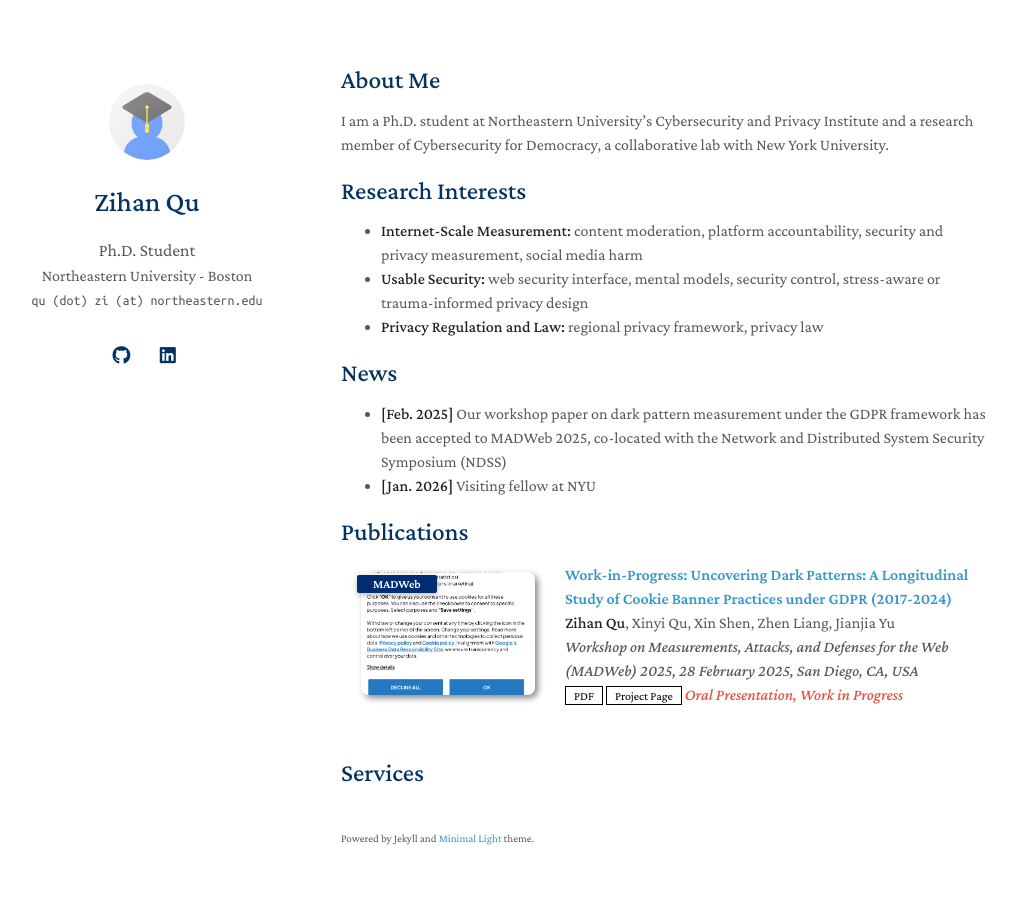
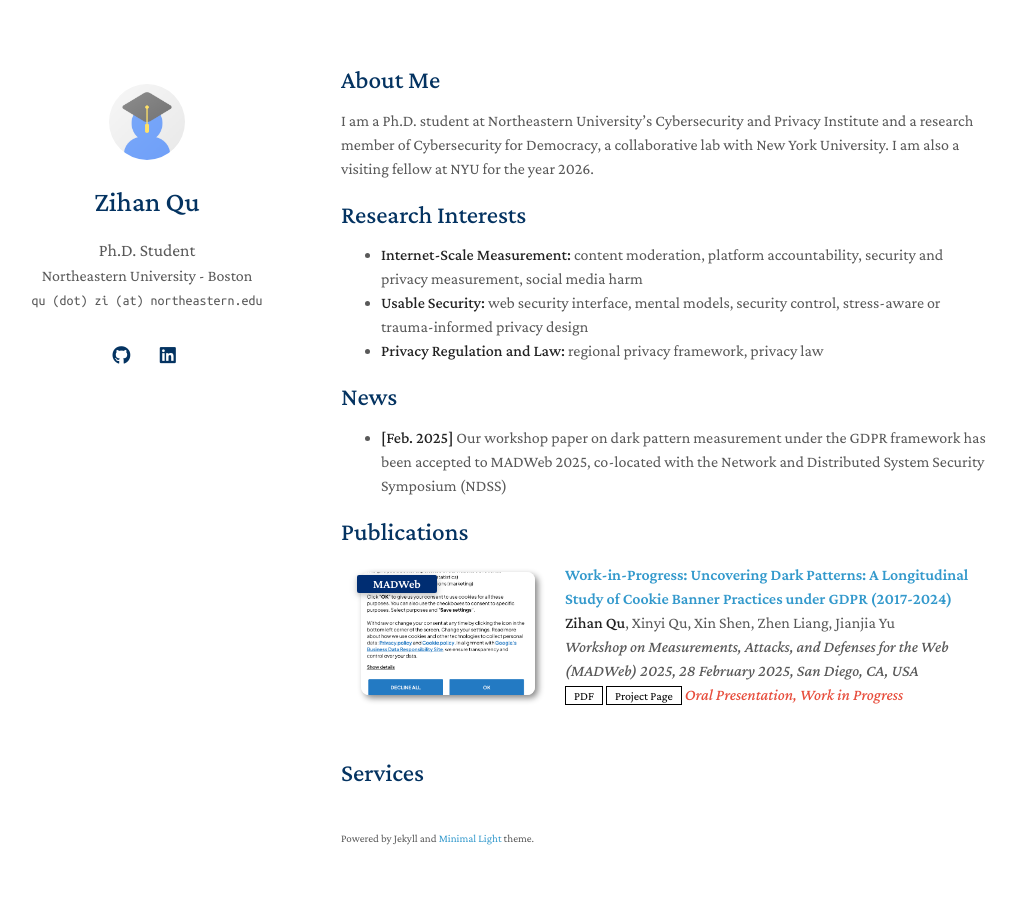
Before and after one commit to ZihanAtJohnsHopkinsISI/ZihanAtJohnsHopkinsISI.github.io, a Jekyll site: the page built from index.md, in a window 1280 px wide. Shown: the whole page, without its empty margins (129-1146 px from the left). Built offline with Jekyll 4.4.1, drawn with Linux system fonts in a browser that asks for light colours; a style sheet for code colours, icons or effects is not loaded; our own code applies the rules of GitHub Pages for plain Markdown files.

Commit message:
Update index.md with new fellowship details
Added information about visiting fellowship at NYU for 2026.

```diff
--- a/index.md
+++ b/index.md
@@ -4,7 +4,7 @@ layout: homepage
 
 ## About Me
 
-I am a Ph.D. student at Northeastern University’s Cybersecurity and Privacy Institute and a research member of Cybersecurity for Democracy, a collaborative lab with New York University.
+I am a Ph.D. student at Northeastern University’s Cybersecurity and Privacy Institute and a research member of Cybersecurity for Democracy, a collaborative lab with New York University. I am also a visiting fellow at NYU for the year 2026.
 
 ## Research Interests
 
@@ -15,7 +15,7 @@ I am a Ph.D. student at Northeastern University’s Cybersecurity and Privacy In
 ## News
 
 - **[Feb. 2025]** Our workshop paper on dark pattern measurement under the GDPR framework has been accepted to MADWeb 2025, co-located with the Network and Distributed System Security Symposium (NDSS)
-- **[Jan. 2026]** Visiting fellow at NYU
+
 
 {% include_relative _includes/publications.md %}
 
```
